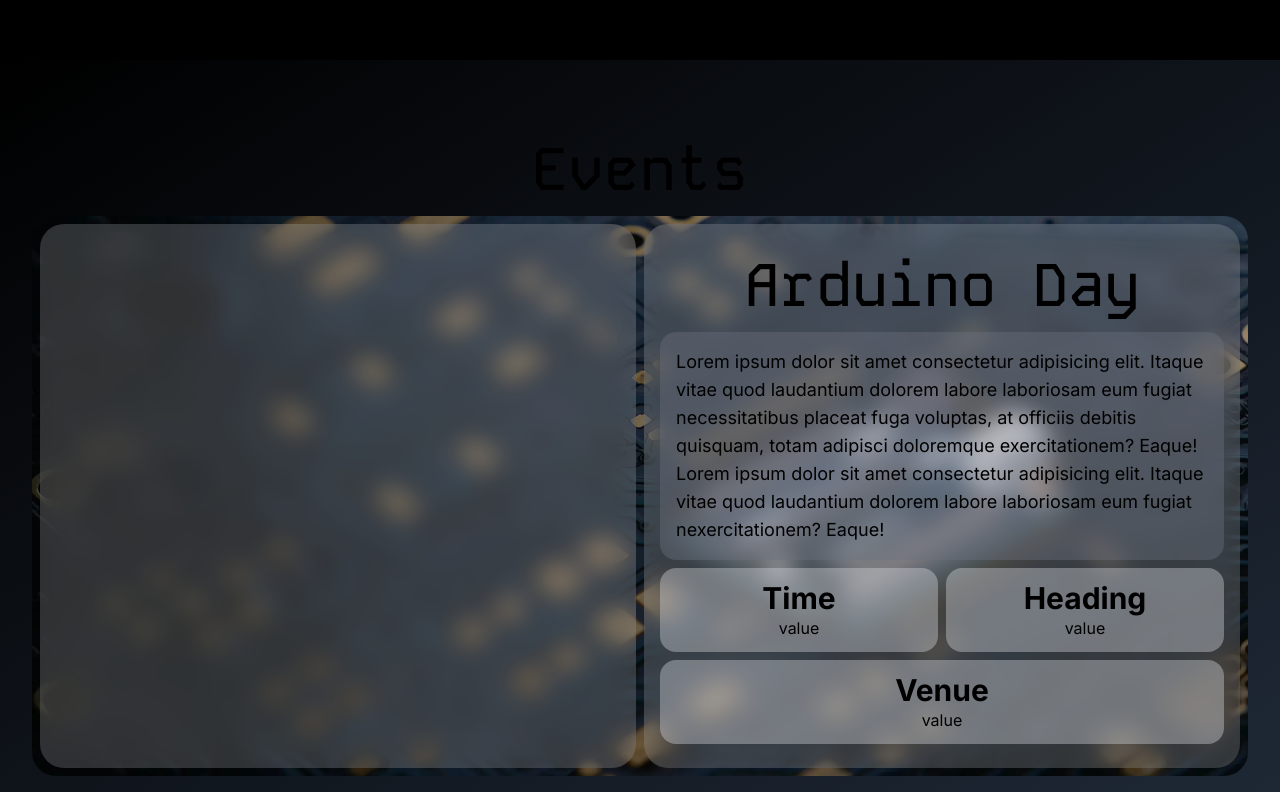
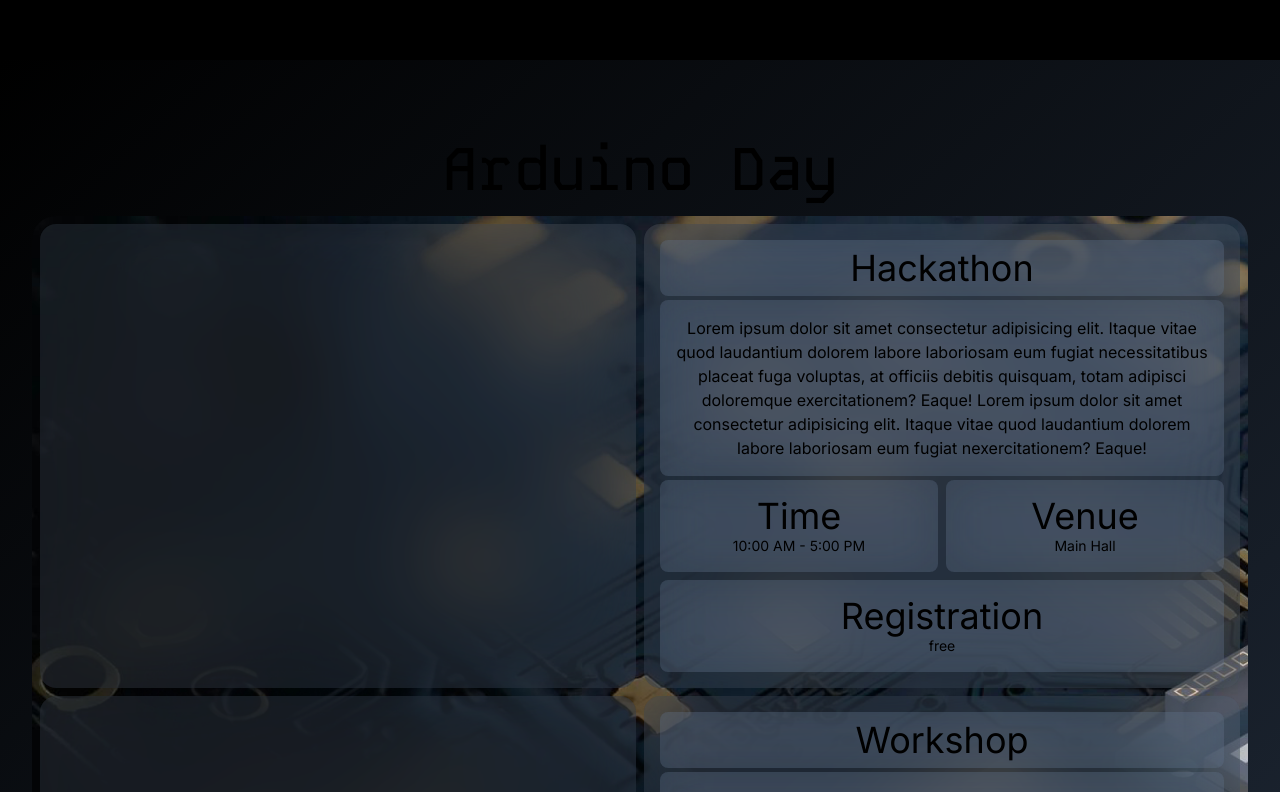
Before and after one commit to SRM-eClub/website, a Next.js app: page / in a window 1280 px wide. Shown: the part 1800-2592 px from the top of the page. Built offline with nearby package versions, Linux system fonts and the light colour scheme.

Commit message:
carousel vertical

```diff
--- a/src/components/events.tsx
+++ b/src/components/events.tsx
@@ -1,15 +1,20 @@
 "use client";
 import React, { useRef, useEffect } from "react";
+import { events } from "@/utils/data";
 
-export default function Events({ font }: { font: string }) {
+type Event = {
+  title: string;
+  description: string;
+  time: string;
+  venue: string;
+  model: string;
+  registration: string;
+};
+
+const EventCard = (event: Event) => {
   return (
-    <div className="py-16 w-full pe-8 ps-8">
-      <div className="w-full h-full">
-        <h1 className={font + " text-center text-3xl lg:text-6xl w-full p-4"}>
-          Events
-        </h1>
-        <div className="grid grid-cols-1 lg:grid-cols-2 h-full w-full bg-[url('/background.webp')] bg-cover rounded-3xl gap-2 p-2">
-          <div className="w-full bg-gray-200/20 p-2 lg:p-4 rounded-3xl backdrop-blur-md hidden lg:block">
+    <div className="grid grid-cols-1 lg:grid-cols-2 h-full w-full gap-2">
+      <div className="h-full w-full bg-slate-500/20 backdrop-blur-2xl place-items-center hidden lg:block rounded-2xl">
         <model-viewer
           src="/events/arduino_uno.gltf"
           alt="Arduino"
@@ -23,52 +28,49 @@
           ar-modes="webxr scene-viewer quick-look"
         ></model-viewer>
       </div>
-          <div className="w-full bg-gray-200/20 p-2 lg:p-4 rounded-3xl backdrop-blur-md">
-            <h1
-              className={font + " text-center text-xl lg:text-6xl p-1 lg:p-4"}
-            >
-              Arduino Day
+      <div className="h-full w-full bg-slate-500/20 backdrop-blur-2xl rounded-2xl">
+        <div className="grid place-items-center h-full w-full p-4 grid-cols-1 gap-1">
+          <h1 className="text-3xl lg:text-4xl text-center w-full p-2 rounded-lg bg-slate-500/30 backdrop-blur-xl">
+            {event.title}
           </h1>
-            <div className="p-3 bg-gray-500/40 rounded-2xl">
-              <p className=" p-1 p:4 text-lg">
-                Lorem ipsum dolor sit amet consectetur adipisicing elit. Itaque
-                vitae quod laudantium dolorem labore laboriosam eum fugiat
-                necessitatibus placeat fuga voluptas, at officiis debitis
-                quisquam, totam adipisci doloremque exercitationem? Eaque! Lorem
-                ipsum dolor sit amet consectetur adipisicing elit. Itaque vitae
-                quod laudantium dolorem labore laboriosam eum fugiat
-                nexercitationem? Eaque!
+          <p className="text-center p-4 rounded-lg bg-slate-500/30 backdrop-blur-xl">
+            {event.description}
           </p>
+          <div className="grid grid-cols-1 lg:grid-cols-2 gap-2 w-full">
+            <div className="w-full h-full bg-slate-500/30 backdrop-blur-xl grid place-items-center rounded-lg p-4">
+              <h1 className="text-2xl lg:text-4xl">Time</h1>
+              <p className="text-xs lg:text-sm">{event.time}</p>
             </div>
-            <div className="grid grid-cols-1 lg:grid-cols-2 py-2 gap-2">
-              <div className="p-3 bg-gray-300/40 rounded-2xl grid place-items-center">
-                <div>
-                  <h1 className="text-lg font-bold lg:text-3xl text-center">
-                    Time
-                  </h1>
-                  <p className="text-center">value</p>
+            <div className="w-full h-full bg-slate-500/30 backdrop-blur-xl grid place-items-center rounded-lg p-4">
+            <h1 className="text-2xl lg:text-4xl">Venue</h1>
+              <p className="text-xs lg:text-sm">{event.venue}</p>
             </div>
-              </div>
-              <div className="p-3 bg-gray-300/40 rounded-2xl grid place-items-center">
-                <div>
-                  <h1 className="text-lg font-bold lg:text-3xl text-center">
-                    Heading
-                  </h1>
-                  <p className="text-center">value</p>
-                </div>
-              </div>
-              <div className="p-3 bg-gray-300/40 rounded-2xl grid place-items-center col-span-1 lg:col-span-2">
-                <div>
-                  <h1 className="text-lg font-bold lg:text-3xl text-center">
-                    Venue
-                  </h1>
-                  <p className="text-center">value</p>
-                </div>
-              </div>
+            <div className="w-full h-full bg-slate-500/30 backdrop-blur-xl grid place-items-center rounded-lg p-4 col-span-1 lg:col-span-2">
+              <h1 className="text-2xl lg:text-4xl">Registration</h1>
+              <p className="text-xs lg:text-sm">{event.registration}</p>
             </div>
           </div>
         </div>
       </div>
     </div>
   );
+};
+
+export default function Events({ font }: { font: string }) {
+  return (
+    <div className="py-16 w-full pe-8 ps-8">
+      <div className="w-full h-full">
+        <h1 className={font + " text-center text-3xl lg:text-6xl w-full p-4"}>
+          Arduino Day
+        </h1>
+        <div className="h- grid place-items-center w-full bg-[url('/background.webp')] bg-cover rounded-3xl gap-2 p-2 carousel ">
+          {events.map((event, index) => (
+            <div className="carousel-item">
+              <EventCard key={index} {...event} />
+            </div>
+          ))}
+        </div>
+      </div>
+    </div>
+  );
 }
--- /dev/null
+++ b/src/components/user_card.tsx
@@ -0,0 +1 @@
+import {useState, useEffect} from "react";
--- /dev/null
+++ b/src/utils/data.ts
@@ -0,0 +1,18 @@
+export const events = [
+    {
+        title: "Hackathon",
+        description: "Lorem ipsum dolor sit amet consectetur adipisicing elit. Itaque vitae quod laudantium dolorem labore laboriosam eum fugiat necessitatibus placeat fuga voluptas, at officiis debitis quisquam, totam adipisci doloremque exercitationem? Eaque! Lorem ipsum dolor sit amet consectetur adipisicing elit. Itaque vitae quod laudantium dolorem labore laboriosam eum fugiat nexercitationem? Eaque!",
+        time: "10:00 AM - 5:00 PM",
+        venue: "Main Hall",
+        model: "/events/arduino_uno.gltf",
+        registration: "free"
+    },
+    {
+        title: "Workshop",
+        description: "Lorem ipsum dolor sit amet consectetur adipisicing elit. Itaque vitae quod laudantium dolorem labore laboriosam eum fugiat necessitatibus placeat fuga voluptas, at officiis debitis quisquam, totam adipisci doloremque exercitationem? Eaque! Lorem ipsum dolor sit amet consectetur adipisicing elit. Itaque vitae quod laudantium dolorem labore laboriosam eum fugiat nexercitationem? Eaque!",
+        time: "10:00 AM - 5:00 PM",
+        venue: "Main Hall",
+        model: "/events/arduino_uno.gltf",
+        registration: "free"
+    }
+]
```
Lines whose indentation alone changed are shown as unchanged.
